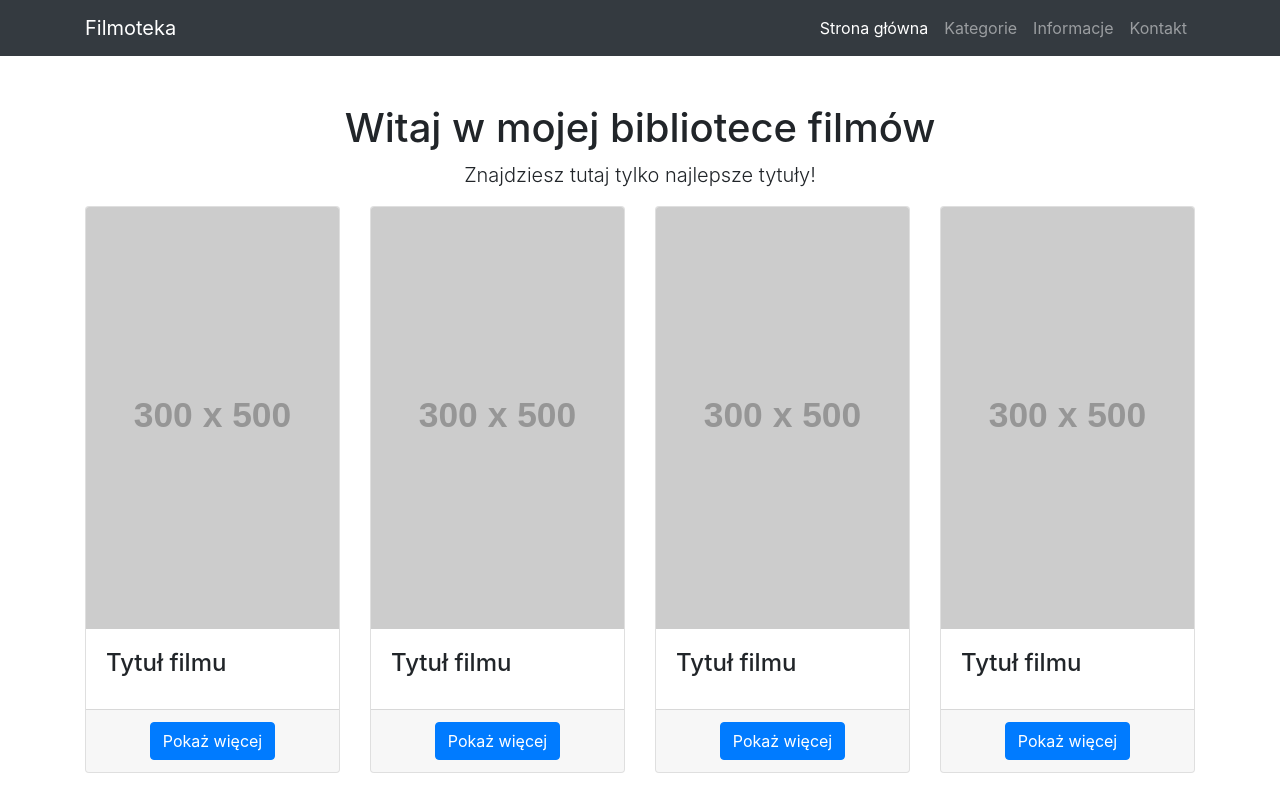
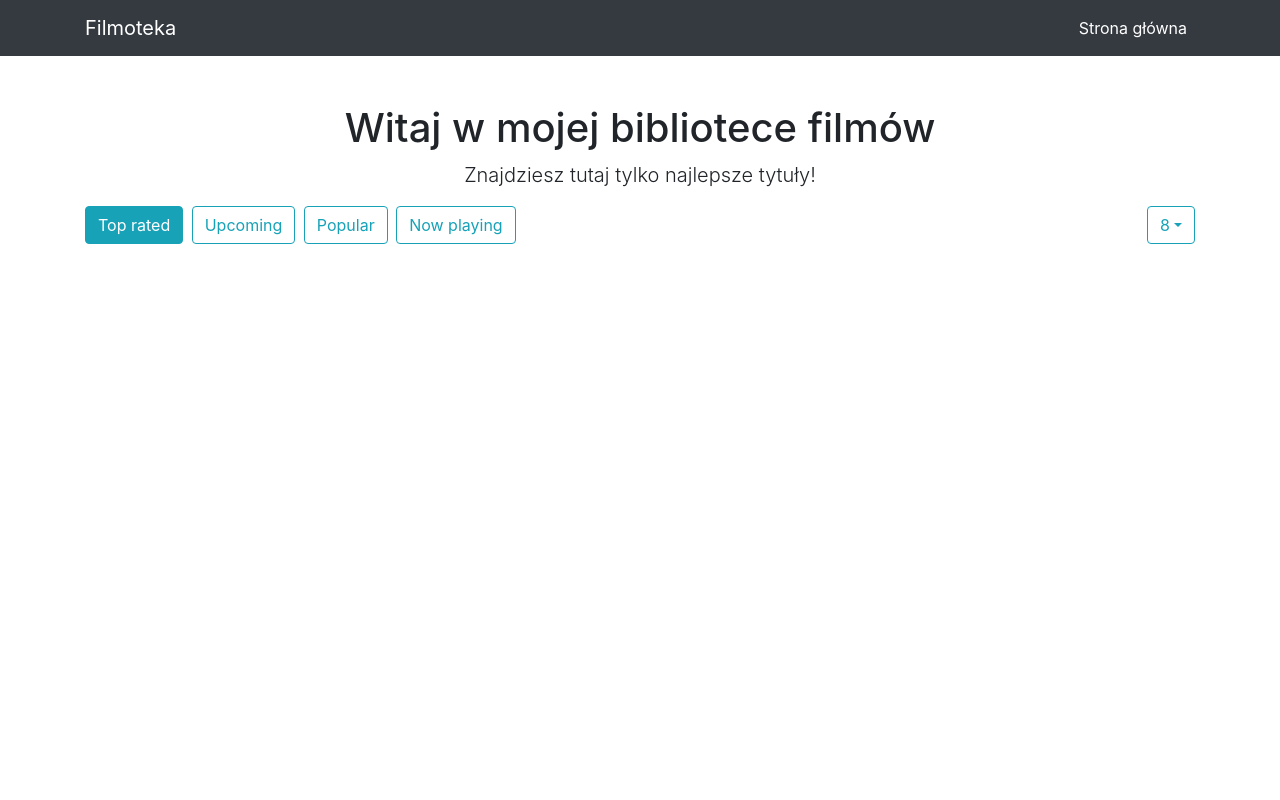
Before and after one commit to Konsyliarz42/movies_catalogue, a Flask app: page /?list_type=top_rated&results=8 in a window 1280 px wide. Run offline with Flask 2, Linux system fonts and the light colour scheme; grey boxes labelled with a size stand in for pictures from a placeholder-image service; data that the repository does not hold is empty; some libraries are stand-ins or nearby versions.

Commit message:
Add new movies lists and new page with informations about movie

```diff
--- a/main.py
+++ b/main.py
@@ -1,12 +1,37 @@
-from flask import Flask, render_template
+from flask import Flask, render_template, request
+import tmdb_client
 
 app = Flask(__name__)
 
 @app.route('/')
 def homepage():
-    movies = [1,2,3,4]
-    return render_template("homepage.html", movies=movies)
+    selected    = request.args.get('list_type', "popular")
+    results     = request.args.get('results', "8")
+    types       = ['top_rated', 'upcoming', 'popular', 'now_playing']
+    quantity    = [8, 12, 16, 20]
 
+    try:
+        results = int(results)
+    except ValueError:
+        results = 8
+
+    if selected not in types:
+        selected = 'popular'
+
+    movies = tmdb_client.get_movies(results, selected)
+    return render_template("homepage.html", movies=movies, selected=selected, types=types, results=results, quantity=quantity)
+
+@app.context_processor
+def utility_processor():
+    def tmdb_image_url(path, size):
+        return tmdb_client.get_poster_url(path, size)
+    return {"tmdb_image_url": tmdb_image_url}
+
+@app.route("/movie/<movie_id>")
+def movie_details(movie_id):
+    movie = tmdb_client.get_single_movie(movie_id)
+    cast = tmdb_client.get_single_movie_cast(movie_id)
+    return render_template("movie_details.html", movie=movie, cast=cast)
 
 if __name__ == '__main__':
     app.run(debug=True)
--- a/templates/homepage.html
+++ b/templates/homepage.html
@@ -9,15 +9,44 @@
        <p class="lead">Znajdziesz tutaj tylko najlepsze tytuły!</p>
    </div>
 
+    <div class="col-lg-12 mb-4">
+        <div class="row">
+
+            <div class="col">
+                {% for type in types %}
+                    <a  href="{{ url_for('homepage', list_type=type, results=results) }}"
+                        class="btn {% if type==selected %}active{% endif%} btn-outline-info mr-1">
+                        {{ type|replace("_", " ")|capitalize }}
+                    </a>
+                {% endfor %}
+            </div>
+
+            <div class="col">
+                <div class="btn-group float-right">
+                    <button class="btn btn-outline-info dropdown-toggle" data-toggle="dropdown">{{results}}</button>
+                    <div class="dropdown-menu">
+                        {% for elements in quantity %}
+                            <a  class="dropdown-item"
+                                href="{{ url_for('homepage', list_type=selected, results=elements) }}">
+                                {{elements}}
+                            </a>
+                        {% endfor %}
+                    </div>
+                </div>
+            </div>
+
+        </div>
+    </div>
+
    {% for movie in movies %}
    <div class="col-lg-3 col-md-6 mb-4">
-       <div class="card">
-           <img class="card-img-top" src="http://placehold.it/300x500" alt="">
+       <div class="card h-100">
+           <img class="card-img-top" src="{{ tmdb_image_url(movie.poster_path, 'w780') }}" alt="">
            <div class="card-body">
-               <h4 class="card-title">Tytuł filmu</h4>
+               <h4 class="card-title">{{ movie.title }}</h4>
            </div>
            <div class="card-footer text-center">
-               <a href="#" class="btn btn-primary">Pokaż więcej</a>
+               <a href="{{ url_for('movie_details', movie_id=movie.id) }}" class="btn btn-primary">Pokaż więcej</a>
            </div>
        </div>
    </div>
--- a/templates/index.html
+++ b/templates/index.html
@@ -1,6 +1,5 @@
 <!DOCTYPE html>
-<html lang="en">
-
+<html lang="pl">
   <head>
 
     <meta charset="utf-8">
@@ -10,13 +9,11 @@
 
     <title>Filmoteka</title>
 
-  <!-- CSS only -->
-  <link rel="stylesheet" href="https://stackpath.bootstrapcdn.com/bootstrap/4.5.2/css/bootstrap.min.css" integrity="sha384-JcKb8q3iqJ61gNV9KGb8thSsNjpSL0n8PARn9HuZOnIxN0hoP+VmmDGMN5t9UJ0Z" crossorigin="anonymous">
+    <link rel="stylesheet" href="https://maxcdn.bootstrapcdn.com/bootstrap/4.5.2/css/bootstrap.min.css">
+    <script src="https://ajax.googleapis.com/ajax/libs/jquery/3.5.1/jquery.min.js"></script>
+    <script src="https://cdnjs.cloudflare.com/ajax/libs/popper.js/1.16.0/umd/popper.min.js"></script>
+    <script src="https://maxcdn.bootstrapcdn.com/bootstrap/4.5.2/js/bootstrap.min.js"></script>
 
-  <!-- JS, Popper.js, and jQuery -->
-  <script src="https://code.jquery.com/jquery-3.5.1.slim.min.js" integrity="sha384-DfXdz2htPH0lsSSs5nCTpuj/zy4C+OGpamoFVy38MVBnE+IbbVYUew+OrCXaRkfj" crossorigin="anonymous"></script>
-  <script src="https://cdn.jsdelivr.net/npm/popper.js@1.16.1/dist/umd/popper.min.js" integrity="sha384-9/reFTGAW83EW2RDu2S0VKaIzap3H66lZH81PoYlFhbGU+6BZp6G7niu735Sk7lN" crossorigin="anonymous"></script>
-  <script src="https://stackpath.bootstrapcdn.com/bootstrap/4.5.2/js/bootstrap.min.js" integrity="sha384-B4gt1jrGC7Jh4AgTPSdUtOBvfO8shuf57BaghqFfPlYxofvL8/KUEfYiJOMMV+rV" crossorigin="anonymous"></script>
   </head>
 
   <body>
@@ -24,28 +21,16 @@
     <!-- Navigation -->
     <nav class="navbar navbar-expand-lg navbar-dark bg-dark static-top">
       <div class="container">
-      <a class="navbar-brand" href="#">Filmoteka</a>
-      <button class="navbar-toggler" type="button" data-toggle="collapse" data-target="#navbarResponsive" aria-controls="navbarResponsive" aria-expanded="false" aria-label="Toggle navigation">
-        <span class="navbar-toggler-icon"></span>
-      </button>
+        <a class="navbar-brand" href="/">Filmoteka</a>
+
         <div class="collapse navbar-collapse" id="navbarResponsive">
           <ul class="navbar-nav ml-auto">
             <li class="nav-item active">
-            <a class="nav-link" href="#">Strona główna
-              <span class="sr-only">(current)</span>
-            </a>
-          </li>
-          <li class="nav-item">
-            <a class="nav-link" href="#">Kategorie</a>
-          </li>
-          <li class="nav-item">
-            <a class="nav-link" href="#">Informacje</a>
-          </li>
-          <li class="nav-item">
-            <a class="nav-link" href="#">Kontakt</a>
+              <a class="nav-link" href="/">Strona główna</a>
             </li>
           </ul>
         </div>
+
       </div>
     </nav>
 
@@ -55,10 +40,5 @@
       {% endblock %}
     </div>
 
-  <!-- Bootstrap core JavaScript -->
-  <script src="vendor/jquery/jquery.slim.min.js"></script>
-  <script src="vendor/bootstrap/js/bootstrap.bundle.min.js"></script>
-
   </body>
-
 </html>
--- /dev/null
+++ b/tmdb_client.py
@@ -0,0 +1,29 @@
+import requests
+
+API_KEY = "ee51b619aa97bfee8dc90c91dda1954f"
+
+def get_movies_list(type_list):
+    endpoint    = f"https://api.themoviedb.org/3/movie/{type_list}"
+    response    = requests.get(endpoint, params={"api_key":API_KEY})
+
+    return response.json()
+
+def get_poster_url(poster_api_path, size="w342"):
+    base_url = "https://image.tmdb.org/t/p/"
+    return f"{base_url}{size}/{poster_api_path}"
+
+def get_movies(how_many, type_list):
+    data = get_movies_list(type_list)
+    return data["results"][:how_many]
+
+def get_single_movie(movie_id):
+    endpoint    = f"https://api.themoviedb.org/3/movie/{movie_id}"
+    response    = requests.get(endpoint, params={"api_key":API_KEY})
+
+    return response.json()
+
+def get_single_movie_cast(movie_id):
+    endpoint = f"https://api.themoviedb.org/3/movie/{movie_id}/credits"
+    response    = requests.get(endpoint, params={"api_key":API_KEY})
+
+    return response.json()["cast"]
```
Also changed, not shown: templates/movie_details.html (added, +52 -0 lines). Lines whose indentation alone changed are shown as unchanged.
